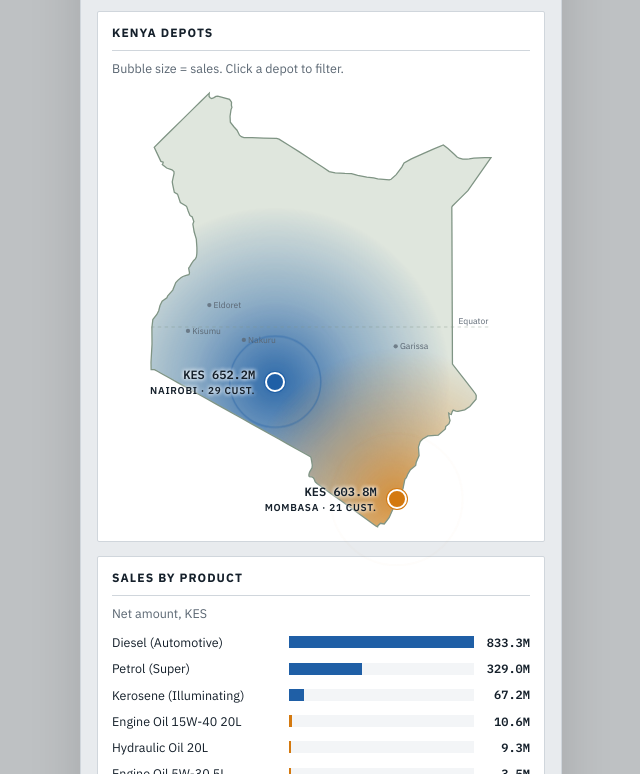
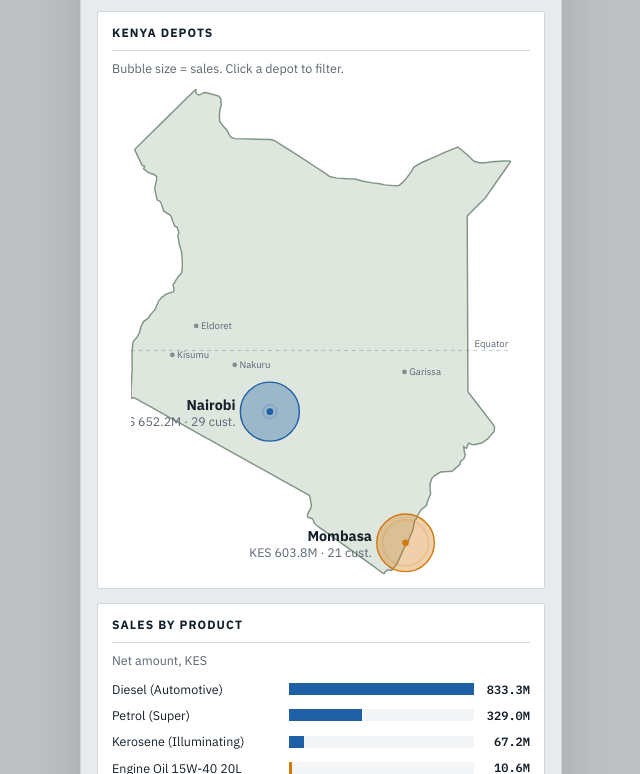
Before and after one commit to IndiaLuxYT/galana-sales, a plain HTML site: page index.html in a window 1280 px wide. Shown: the part 754-1528 px from the top of the page, without its empty margins (319-959 px from the left). Drawn offline with Linux system fonts and the light colour scheme.

Commit message:
Original bubble map with growing ring

```diff
--- a/app.js
+++ b/app.js
@@ -119,55 +119,42 @@
       `<tr><th scope="row">${monthLabel(ym)}</th>${series.map((s) => `<td>${(s.values[i] / 1e6).toFixed(1)}</td>`).join('')}</tr>`).join('')}</tbody></table>`;
   }
 
-  let mapDrawn = false;
   function renderMap() {
     const all = filt('plant');
     const byPlant = [...sumBy(all, (r) => r.plant, (r) => r.net)].map(([plant, amt]) => ({
       plant, amt, customers: new Set(all.filter((r) => r.plant === plant).map((r) => r.cust)).size }));
     const max = Math.max(1, ...byPlant.map((d) => d.amt));
-    const W = G.MAP_W, H = G.MAP_H, vb = `0 0 ${W} ${H}`;
-    const land = css('--land'), stroke = css('--landStroke'), edge = css('--landEdge'), side = css('--landSide');
     const eq = G.project(0, 33.9).y;
-    const pts = byPlant.map((d) => {
-      const dep = G.DEPOTS[d.plant]; if (!dep) return null;
-      const p = G.project(dep.lat, dep.lon);
-      return { ...d, dep, x: p.x, y: p.y, col: css(d.plant === 'NBO' ? '--nbo' : '--msa'), k: Math.sqrt(d.amt / max) };
-    }).filter(Boolean);
-
-    // top surface: land, pulsing heat clipped to the border, depot ripples
-    const defs = pts.map((d) => `<radialGradient id="hg-${d.plant}"><stop offset="0" stop-color="${d.col}" stop-opacity=".95"/><stop offset=".45" stop-color="${d.col}" stop-opacity=".45"/><stop offset="1" stop-color="${d.col}" stop-opacity="0"/></radialGradient>`).join('');
-    const heat = pts.map((d, i) => `<circle class="heat${i % 2 ? ' b' : ''}" cx="${d.x}" cy="${d.y}" r="${150 + 240 * d.k}" fill="url(#hg-${d.plant})"/>`).join('');
-    const ripples = pts.map((d, i) => `<circle class="ripple${i % 2 ? ' b' : ''}" cx="${d.x}" cy="${d.y}" r="${90 + 70 * d.k}" stroke="${d.col}" stroke-width="5"/>`).join('');
-    const towns = G.TOWNS.map((t) => { const q = G.project(t.lat, t.lon);
-      return `<circle class="town" cx="${q.x}" cy="${q.y}" r="5"/><text x="${q.x + 10}" y="${q.y + 7}" font-size="20">${t.name}</text>`; }).join('');
-    const top = `<div class="layer top"><svg viewBox="${vb}" role="img" aria-label="Map of Kenya with depot sales heat">
-      <defs>${defs}<clipPath id="kclip"><path d="${G.KENYA_PATH}"/></clipPath></defs>
-      <path d="${G.KENYA_PATH}" fill="${land}"/>
-      <g clip-path="url(#kclip)">${heat}</g>
-      <path d="${G.KENYA_PATH}" fill="none" stroke="${stroke}" stroke-width="3"/>
-      <line x1="0" x2="${W}" y1="${eq}" y2="${eq}" stroke="${stroke}" stroke-width="1.5" stroke-dasharray="8 8" opacity=".6"/>
-      <text x="${W - 6}" y="${eq - 8}" font-size="20" text-anchor="end">Equator</text>
-      ${towns}${ripples}</svg></div>`;
-
-    // depot columns stand up from the plane and double as the filter buttons
-    const pillars = pts.map((d) => {
-      const on = f.plant === d.plant;
-      return `<div class="pillar" style="left:${(d.x / W) * 100}%;top:${(d.y / H) * 100}%">
-        <button type="button" class="depot${on ? ' on' : ''}" data-p="${d.plant}" aria-pressed="${on}" style="--c:${d.col}"
-          aria-label="${d.dep.name} depot, KES ${fmtM(d.amt)}, ${d.customers} customers. ${on ? 'Selected, press to clear filter' : 'Press to filter'}">
-          <span class="cap"><b>KES ${fmtM(d.amt)}</b><small>${d.dep.name} \u00b7 ${d.customers} cust.</small></span>
-        </button></div>`;
-    }).join('');
-
-    const box = $('map');
-    box.innerHTML = `<div class="map3d"><div class="scene">${top}${pillars}</div></div>`;
-    mapDrawn = true;
-    box.querySelectorAll('.depot').forEach((b) => {
-      b.onclick = () => {
-        const p = b.dataset.p; f.plant = f.plant === p ? 'ALL' : p; render();
-        const n = document.querySelector(`.depot[data-p="${p}"]`); if (n) n.focus();
-      };
+    const svg = el('svg', { viewBox: `0 0 ${G.MAP_W} ${G.MAP_H}`, style: 'width:100%;max-width:380px' });
+    svg.appendChild(el('path', { d: G.KENYA_PATH, fill: css('--land'), stroke: css('--landStroke'), 'stroke-width': 3 }));
+    svg.appendChild(el('line', { x1: 0, x2: G.MAP_W, y1: eq, y2: eq, stroke: css('--sub'), 'stroke-width': 1.5, 'stroke-dasharray': '8 8', opacity: 0.5 }));
+    svg.appendChild(el('text', { x: G.MAP_W - 6, y: eq - 8, 'font-size': 20, 'text-anchor': 'end', text: 'Equator' }));
+    G.TOWNS.forEach((t) => {
+      const { x, y } = G.project(t.lat, t.lon);
+      svg.appendChild(el('circle', { cx: x, cy: y, r: 5, fill: css('--sub'), opacity: 0.7 }));
+      svg.appendChild(el('text', { x: x + 10, y: y + 7, 'font-size': 20, text: t.name }));
     });
+    byPlant.forEach((d, i) => {
+      const dep = G.DEPOTS[d.plant]; if (!dep) return;
+      const { x, y } = G.project(dep.lat, dep.lon);
+      const r = 22 + 40 * Math.sqrt(d.amt / max), on = f.plant === d.plant;
+      const col = css(d.plant === 'NBO' ? '--nbo' : '--msa');
+      const g = el('g', { class: 'depot', role: 'button', tabindex: 0, 'aria-pressed': on,
+        'aria-label': `${dep.name} depot, KES ${fmtM(d.amt)}, ${d.customers} customers. ${on ? 'Selected, press to clear filter' : 'Press to filter'}` }, [
+        el('circle', { cx: x, cy: y, r, fill: col, opacity: 0.35 }),
+        el('circle', { class: 'pulse', cx: x, cy: y, r, stroke: col, 'stroke-width': 4, style: `--s0:${(7 / r).toFixed(3)};animation-delay:${(-i * 1.2).toFixed(1)}s` }),
+        el('circle', { cx: x, cy: y, r, fill: 'none', stroke: col, 'stroke-width': on ? 7 : 3 }),
+        el('circle', { cx: x, cy: y, r: 7, fill: col }),
+        el('text', { x: x - r - 10, y: y - 4, 'font-size': 30, 'font-weight': 'bold', 'text-anchor': 'end', style: `fill:${css('--text')}`, text: dep.name }),
+        el('text', { x: x - r - 10, y: y + 30, 'font-size': 26, 'text-anchor': 'end', text: `KES ${fmtM(d.amt)} \u00b7 ${d.customers} cust.` }),
+      ]);
+      const toggle = () => { f.plant = on ? 'ALL' : d.plant; render(); const n = document.querySelector(`.depot[data-p="${d.plant}"]`); if (n) n.focus(); };
+      g.setAttribute('data-p', d.plant);
+      g.onclick = toggle;
+      g.onkeydown = (e) => { if (e.key === 'Enter' || e.key === ' ') { e.preventDefault(); toggle(); } };
+      svg.appendChild(g);
+    });
+    $('map').innerHTML = ''; $('map').appendChild(svg);
   }
   function renderBars(id, data, fmt) {
     const max = Math.max(1, ...data.map((d) => d.value));
--- a/style.css
+++ b/style.css
@@ -117,26 +117,11 @@ details.data summary { cursor:pointer; color:var(--accent); font-weight:600; pad
 .empty { color:var(--sub); padding:16px 0; text-align:center; }
 footer { text-align:left; margin-top:20px; padding-top:12px; border-top:1px solid var(--border); font-size:11.5px; }
 
-/* Kenya depot map: flat outline, pulsing heat clipped to the border, ripples at each depot */
-.map3d { position:relative; width:100%; max-width:340px; margin:4px auto 0; aspect-ratio:798/1018.5; }
-.scene { position:absolute; inset:0; }
-.layer { position:absolute; inset:0; width:100%; height:100%; }
-.layer svg { width:100%; height:100%; overflow:visible; }
-.heat { transform-box:fill-box; transform-origin:center; animation:heat 3.6s ease-in-out infinite; }
-.heat.b { animation-delay:-1.8s; }
-.ripple { fill:none; transform-box:fill-box; transform-origin:center; animation:ripple 3.6s ease-out infinite; }
-.ripple.b { animation-delay:-1.8s; }
-.town { fill:var(--sub); opacity:.75; }
-.pillar { position:absolute; width:0; height:0; }
-.pillar button { position:absolute; left:0; top:0; width:20px; height:20px; margin:-10px 0 0 -10px; padding:0; border:2px solid var(--card);
-  border-radius:50%; background:var(--c); cursor:pointer; touch-action:manipulation; color:var(--text); box-shadow:0 0 0 1px var(--c); }
-.pillar button.on { box-shadow:0 0 0 2px var(--c), 0 0 0 5px color-mix(in srgb, var(--c) 30%, transparent); }
-.pillar .cap { position:absolute; right:100%; top:50%; transform:translateY(-50%); margin-right:12px; white-space:nowrap; text-align:right; line-height:1.2; pointer-events:none; }
-.pillar .cap b { display:block; font:600 12px var(--mono); color:var(--text); text-shadow:0 0 4px var(--card), 0 0 4px var(--card); }
-.pillar .cap small { display:block; font:600 10px var(--body); color:var(--text); text-transform:uppercase; letter-spacing:.07em; margin-top:2px; text-shadow:0 0 4px var(--card), 0 0 4px var(--card); }
-.pillar button:focus-visible { outline:3px solid var(--accent); outline-offset:4px; }
-@keyframes heat { 0%,100% { transform:scale(.92); opacity:.8; } 50% { transform:scale(1.08); opacity:1; } }
-@keyframes ripple { 0% { transform:scale(.25); opacity:.9; } 100% { transform:scale(1); opacity:0; } }
+/* Kenya depot map: original bubble map; a ring grows from the centre dot out to the bubble edge, on loop */
+.depot { cursor:pointer; outline:none; touch-action:manipulation; }
+.depot:focus-visible circle:nth-child(3) { stroke-width:9; stroke-dasharray:14 8; }
+.depot .pulse { fill:none; transform-box:fill-box; transform-origin:center; animation:grow 2.4s ease-out infinite; }
+@keyframes grow { 0% { transform:scale(var(--s0)); opacity:.9; } 100% { transform:scale(1); opacity:0; } }
 /* Interaction + accessibility */
 :focus-visible { outline:3px solid var(--accent); outline-offset:2px; }
 .skip { position:absolute; left:-999px; top:8px; background:var(--accent); color:var(--chipOnText); padding:8px 14px; border-radius:2px; z-index:100; }
```
